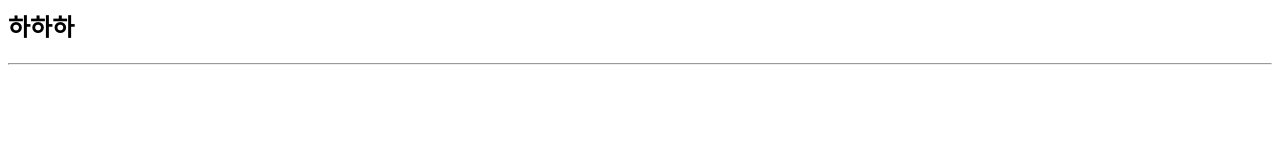
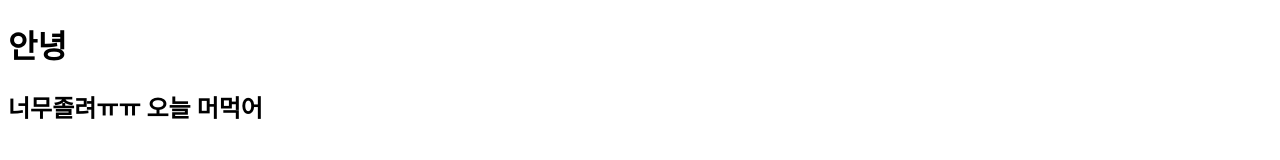
Before and after one commit to suuyomi/hello, a plain HTML site: page index.html in a window 1280 px wide. Drawn offline with Linux system fonts and the light colour scheme.

Commit message:
Update index.html

```diff
--- a/index.html
+++ b/index.html
@@ -1,2 +1,13 @@
-<h2>하하하</h2>
-<hr>
+<!DOCTYPE html>
+<html lang="en">
+<head>
+    <meta charset="UTF-8">
+    <meta http-equiv="X-UA-Compatible" content="IE=edge">
+    <meta name="viewport" content="width=device-width, initial-scale=1.0">
+    <title>Document</title>
+</head>
+<body>
+    <h1>안녕</h1>
+    <h2>너무졸려ㅠㅠ 오늘 머먹어</h2>
+</body>
+</html>
```
